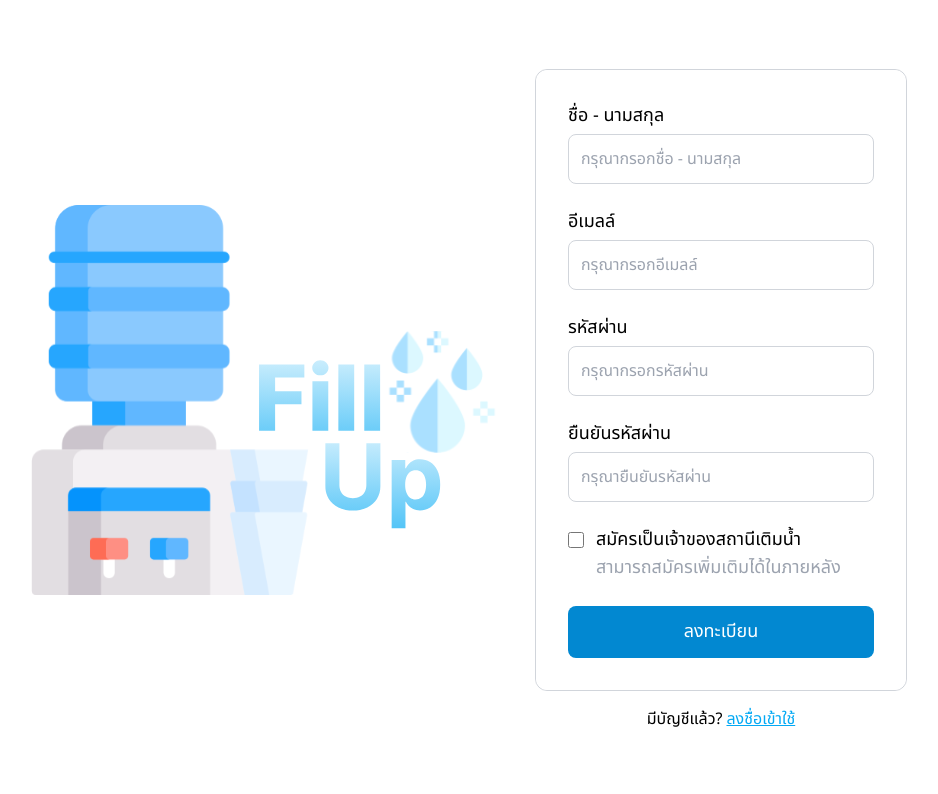
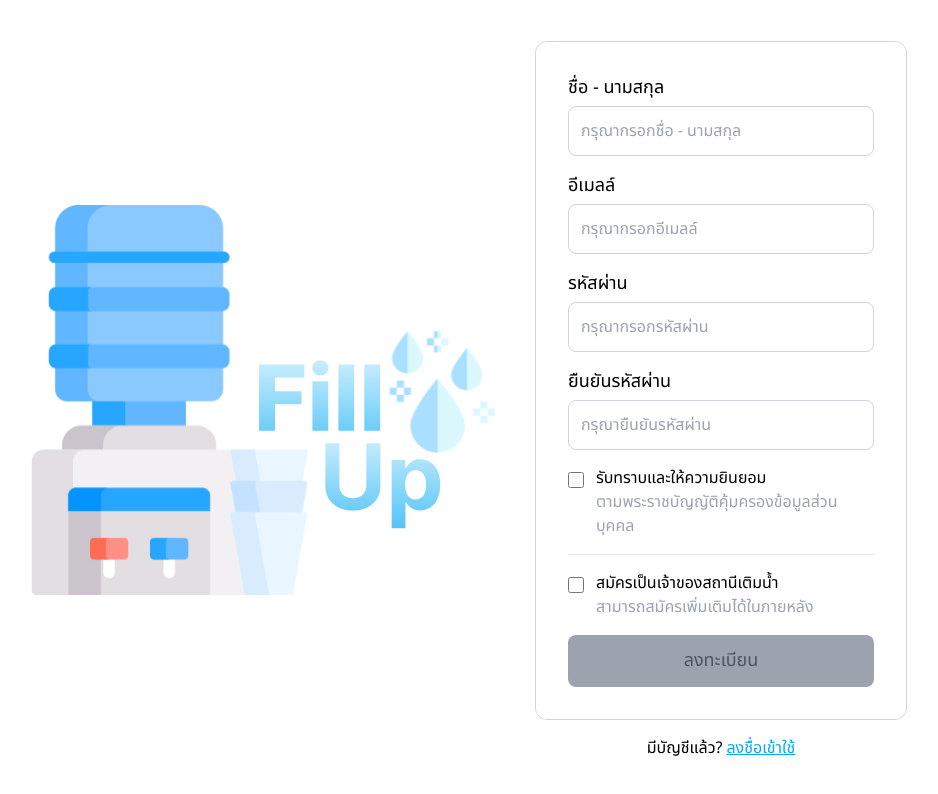
Before and after one commit to GavinITP/fill-up, a Next.js app in the folder frontend/: page /register in a window 1280 px wide. Shown: the top 794 px of the page, without its empty margins (183-1121 px from the left). Built offline with nearby package versions, Linux system fonts and the light colour scheme; no server answers.

Commit message:
add pdpa check box

```diff
--- a/frontend/src/components/Button.tsx
+++ b/frontend/src/components/Button.tsx
@@ -3,6 +3,7 @@ export interface ButtonProps {
   label: string;
   onClick: () => void;
   isBold?: boolean;
+  disabled?: boolean;
 }
 
 export default function Button({
@@ -10,6 +11,7 @@ export default function Button({
   label,
   onClick,
   isBold = false,
+  disabled = false,
 }: ButtonProps) {
   let colorStyle: string = "";
 
@@ -25,7 +27,8 @@ export default function Button({
 
   return (
     <button
-      className={`w-full rounded-lg px-6 py-3 text-lg ${fontWeight} hover:shadow-lg ${colorStyle} box-border`}
+      disabled={disabled}
+      className={`w-full rounded-lg px-6 py-3 text-lg ${fontWeight} box-border ${disabled ? "cursor-not-allowed bg-gray-400 text-gray-600" : `${colorStyle} hover:shadow-lg`}`}
       onClick={() => {
         onClick();
       }}
--- a/frontend/src/components/CheckBox.tsx
+++ b/frontend/src/components/CheckBox.tsx
@@ -27,10 +27,10 @@ export default function CheckBox({
       ></input>
 
       <div className="flex flex-col">
-        <label htmlFor="checkbox" className="text-lg text-black">
+        <label htmlFor="checkbox" className="text-md text-black">
           {title}
         </label>
-        {subTitle && <div className="text-lg text-gray-400">{subTitle}</div>}
+        {subTitle && <div className="text-md text-gray-400">{subTitle}</div>}
       </div>
     </div>
   );
--- a/frontend/src/components/register/RegisterPanel.tsx
+++ b/frontend/src/components/register/RegisterPanel.tsx
@@ -2,7 +2,7 @@
 import { useState } from "react";
 import TextBox from "../TextBox";
 import Button from "../Button";
-import CheckBox from "../Checkbox";
+import CheckBox from "../CheckBox";
 import { userService } from "@/api/user";
 import { signIn } from "next-auth/react";
 
@@ -11,6 +11,7 @@ export default function RegisterPanel() {
   const [email, setEmail] = useState("");
   const [password, setPassword] = useState("");
   const [confirmPassword, setConfirmPassword] = useState("");
+  const [isConsent, setIsConsent] = useState(false);
   const [isRegisterOwner, setIsRegisterOwner] = useState(false);
 
   const register = async () => {
@@ -44,8 +45,11 @@ export default function RegisterPanel() {
     }
   };
 
+  const isButtonDisabled =
+    !fullName || !email || !password || !confirmPassword || !isConsent;
+
   return (
-    <div className="flex w-full flex-col items-center justify-start gap-6 rounded-xl bg-white p-8">
+    <div className="flex w-full flex-col items-center justify-start gap-4 rounded-xl bg-white p-8">
       <TextBox
         setInputValue={setFullName}
         title="ชื่อ - นามสกุล"
@@ -73,11 +77,22 @@ export default function RegisterPanel() {
         value={confirmPassword}
       />
       <CheckBox
+        title="รับทราบและให้ความยินยอม"
+        subTitle="ตามพระราชบัญญัติคุ้มครองข้อมูลส่วนบุคคล"
+        setInputValue={setIsConsent}
+      />
+      <hr className="w-full fill-gray-200" />
+      <CheckBox
         title="สมัครเป็นเจ้าของสถานีเติมน้ำ"
         subTitle="สามารถสมัครเพิ่มเติมได้ในภายหลัง"
         setInputValue={setIsRegisterOwner}
       ></CheckBox>
-      <Button color="blue" label="ลงทะเบียน" onClick={register} />
+      <Button
+        color="blue"
+        label="ลงทะเบียน"
+        disabled={isButtonDisabled}
+        onClick={register}
+      />
     </div>
   );
 }
```
